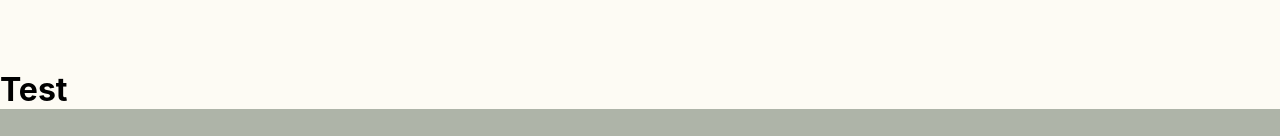
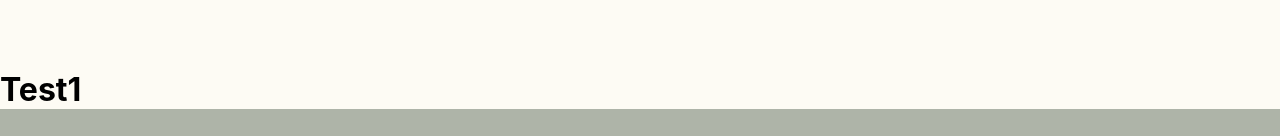
Before and after one commit to mehjwazir/ip, a React (Create React App) app: page / in a window 1280 px wide. Shown: the part 3135-3271 px from the top of the page. Built offline with nearby package versions, Linux system fonts and the light colour scheme; a web font is replaced by a local one.

Commit message:
testing for railway

```diff
--- a/src/pages/Home.jsx
+++ b/src/pages/Home.jsx
@@ -31,7 +31,7 @@ function Home() {
 				<img src="ipmain8.jpg" alt="" className='row-img' />
 			</div>
 			<div>
-				<h1>Test</h1>
+				<h1>Test1</h1>
 			</div>
 		</main>
 	)
```
